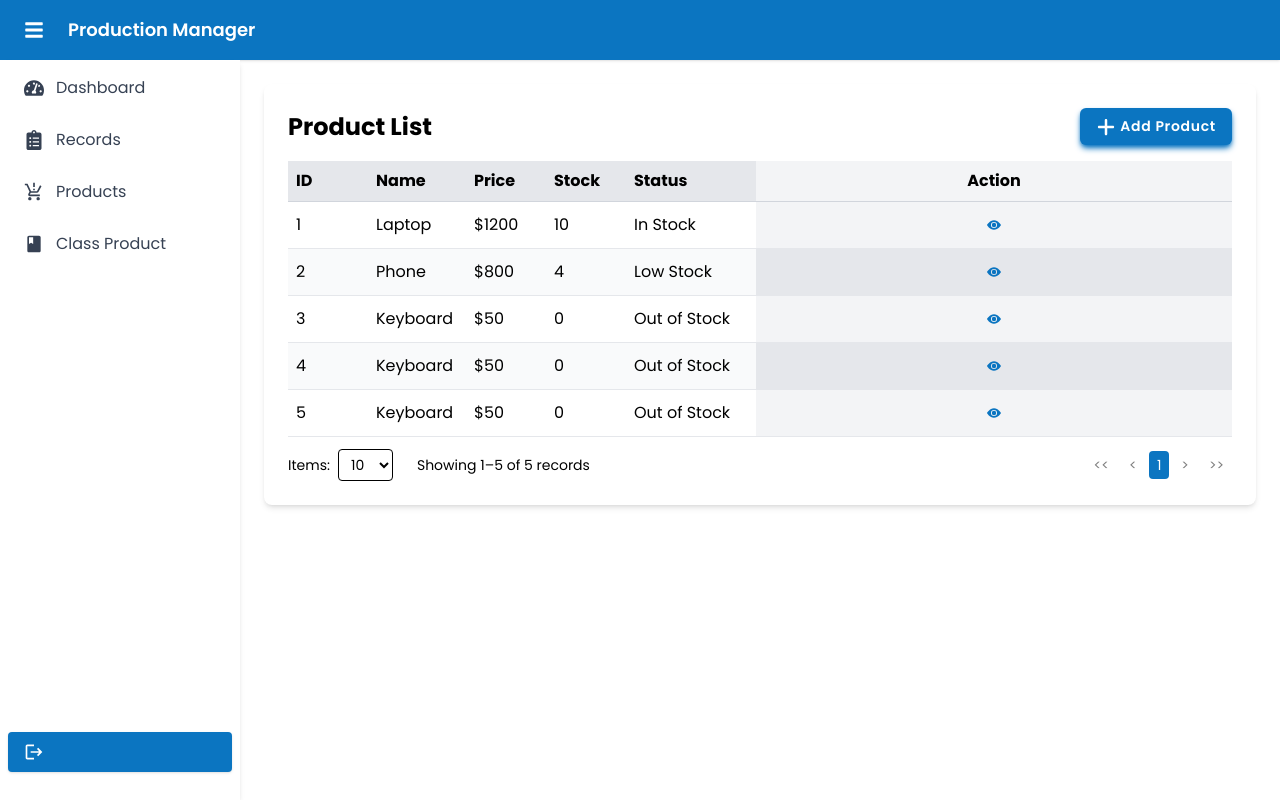
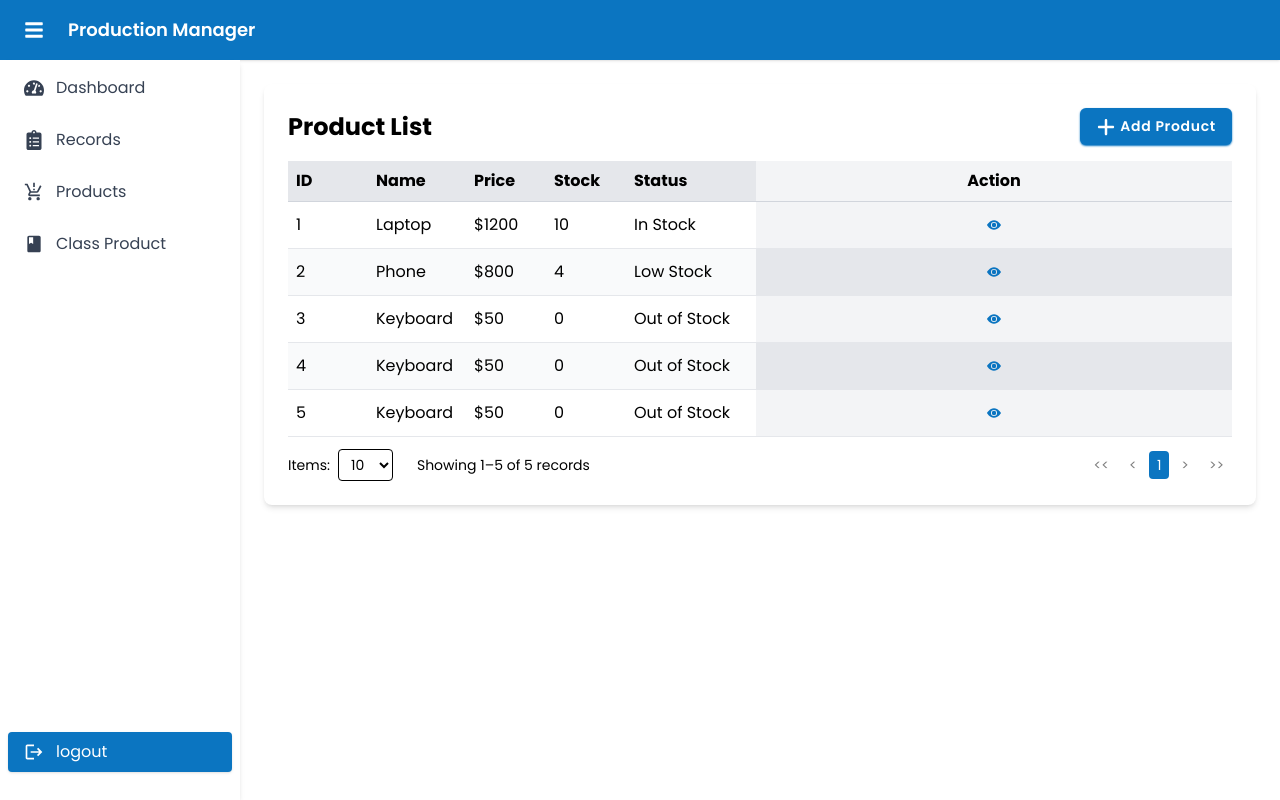
Before and after one commit to AlbertLumba/side-system, a React (Vite) app: page /logout in a window 1280 px wide. Built offline with nearby package versions, Linux system fonts and the light colour scheme.

Commit message:
New committed

```diff
--- a/src/App/App.jsx
+++ b/src/App/App.jsx
@@ -16,7 +16,7 @@ export default function App() {
           onClick={() => setIsSidebarOpen(!isSidebarOpen)}
           className="mr-4 p-2 rounded hover:bg-primary-blue"
         >
-          <FaBars size={20} />
+          <FaBars size={20} className="cursor-pointer" />
         </button>
         <h1 className="font-semibold text-lg">Production Manager</h1>
       </header>
--- a/src/App/routes.jsx
+++ b/src/App/routes.jsx
@@ -34,7 +34,7 @@ const routes = [
   {
     path: "/logout",
     element: <ProdManagementViewTableFeatures />,
-    name: "",
+    name: "logout",
     icon: MdLogout,
   },
 
--- a/src/shared/components/Button.jsx
+++ b/src/shared/components/Button.jsx
@@ -24,10 +24,10 @@ export default function Button({
   const variantClasses = {
     "primary-blue": {
       solid:
-        "bg-primary-blue rounded-md cursor-pointer text-white tracking-wider font-semibold outline-none border-none shadow-md shadow-primary-blue hover:shadow-sm active:shadow-inner transition",
+        "bg-primary-blue rounded-md cursor-pointer text-white tracking-wider font-semibold outline-none border-none shadow-xs shadow-primary-blue hover:shadow-xs active:shadow-inner transition",
 
       outline:
-        "bg-white rounded-md cursor-pointer text-primary-blue tracking-wider font-semibold outline-none border border-primary-blue shadow-sm hover:shadow-primary-blue hover:shadow-sm active:shadow-inner transiton",
+        "bg-white rounded-md cursor-pointer text-primary-blue tracking-wider font-semibold outline-none border border-primary-blue shadow-xs hover:shadow-primary-blue hover:shadow-xs active:shadow-inner transiton",
 
       text: "text-primary-blue cursor-pointer",
     },
```
